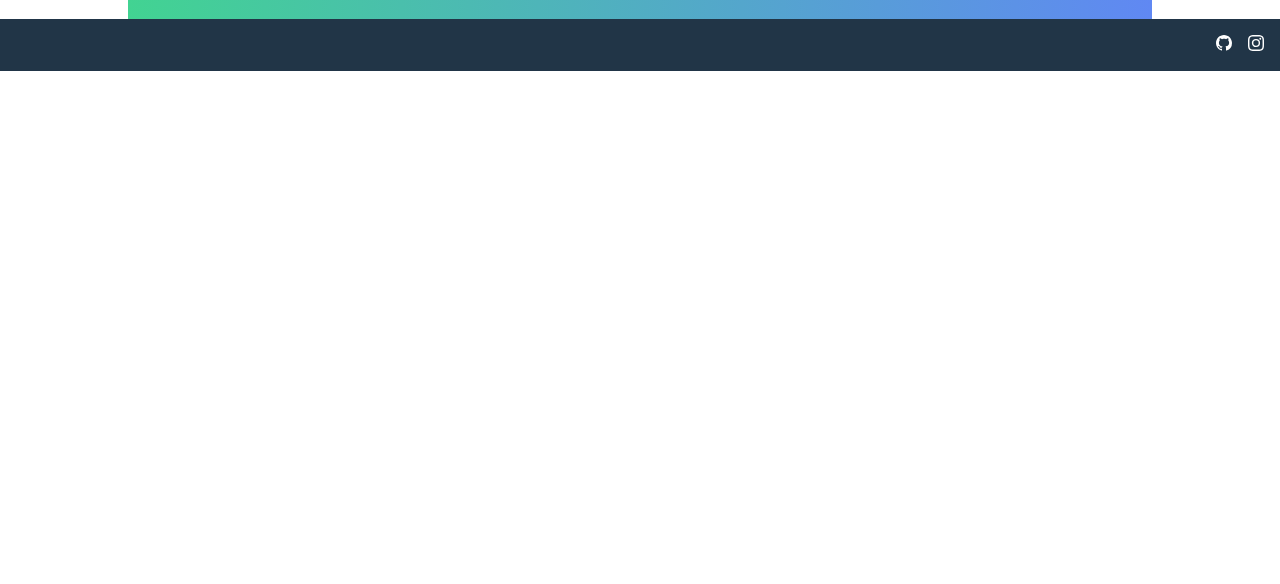
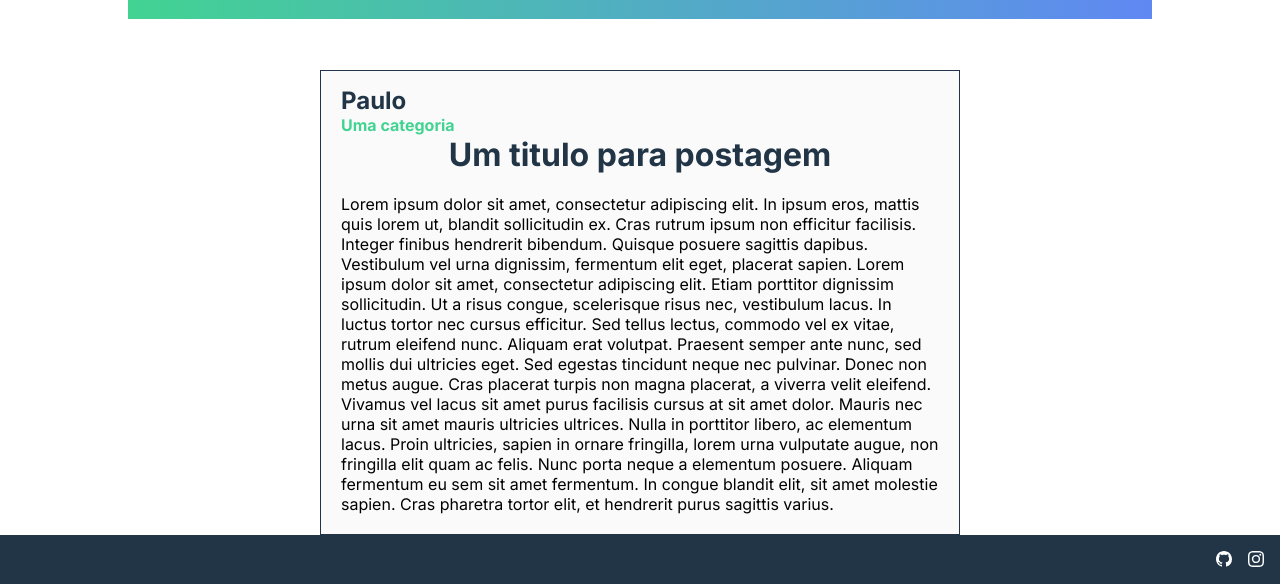
Before and after one commit to Avance-Mais/website-VUE, a Vue app: page /#/ in a window 1280 px wide. Shown: the part 952-1536 px from the top of the page. Before the commit the page ends 1023 px from the top, so only its background shows below. Built offline with nearby package versions, Linux system fonts and the light colour scheme.

Commit message:
feat: adiciona o componente de post

```diff
--- /dev/null
+++ b/src/components/PostComponent.vue
@@ -0,0 +1,64 @@
+<template>
+  <div class="post-recipiente">
+    <div class="cabeca">
+      <div class="cabeca-titulo">
+        <h2 class="name">Paulo</h2>
+        <h4 class="categoria">Uma categoria</h4>
+      </div>
+      <h1 class="titulo">Um titulo para postagem</h1>
+    </div>
+    <div class="corpo">
+      <p class="texto-post">
+        Lorem ipsum dolor sit amet, consectetur adipiscing elit. In ipsum eros,
+        mattis quis lorem ut, blandit sollicitudin ex. Cras rutrum ipsum non
+        efficitur facilisis. Integer finibus hendrerit bibendum. Quisque posuere
+        sagittis dapibus. Vestibulum vel urna dignissim, fermentum elit eget,
+        placerat sapien. Lorem ipsum dolor sit amet, consectetur adipiscing
+        elit. Etiam porttitor dignissim sollicitudin. Ut a risus congue,
+        scelerisque risus nec, vestibulum lacus. In luctus tortor nec cursus
+        efficitur. Sed tellus lectus, commodo vel ex vitae, rutrum eleifend
+        nunc. Aliquam erat volutpat. Praesent semper ante nunc, sed mollis dui
+        ultricies eget. Sed egestas tincidunt neque nec pulvinar. Donec non
+        metus augue. Cras placerat turpis non magna placerat, a viverra velit
+        eleifend. Vivamus vel lacus sit amet purus facilisis cursus at sit amet
+        dolor. Mauris nec urna sit amet mauris ultricies ultrices. Nulla in
+        porttitor libero, ac elementum lacus. Proin ultricies, sapien in ornare
+        fringilla, lorem urna vulputate augue, non fringilla elit quam ac felis.
+        Nunc porta neque a elementum posuere. Aliquam fermentum eu sem sit amet
+        fermentum. In congue blandit elit, sit amet molestie sapien. Cras
+        pharetra tortor elit, et hendrerit purus sagittis varius.
+      </p>
+    </div>
+  </div>
+</template>
+
+<style scoped>
+.post-recipiente {
+  border: solid var(--cor-escura) 1px;
+  background-color: #fafafa;
+  max-width: 80vh;
+  margin-top: 35px;
+}
+
+.cabeca-titulo {
+  margin-top: 15px;
+  margin-left: 20px;
+}
+
+.name {
+  color: var(--cor-escura);
+}
+
+.categoria {
+  color: var(--cor-primaria);
+}
+
+.titulo {
+  color: var(--cor-escura);
+  text-align: center;
+}
+
+.corpo {
+  padding: 20px;
+}
+</style>
--- a/src/views/HomeView.vue
+++ b/src/views/HomeView.vue
@@ -1,6 +1,7 @@
 <script setup>
 import HeaderComponent from "@/components/HeaderComponent.vue";
 import FooterComponent from "@/components/FooterComponent.vue";
+import PostComponent from "@/components/PostComponent.vue";
 </script>
 
 <template>
@@ -9,13 +10,18 @@ import FooterComponent from "@/components/FooterComponent.vue";
       <HeaderComponent />
     </header>
     <main class="main">
-      <img src="@/assets/fotos/background-escolar.svg" alt="Banner com material escolar" class="banner"/>
+      <img
+        src="@/assets/fotos/background-escolar.svg"
+        alt="Banner com material escolar"
+        class="banner"
+      />
       <h3>Benefícios da Avance+</h3>
       <div class="card-beneficios">
         <p>Variedade</p>
         <p>Facilidade</p>
         <p>Gratuito</p>
       </div>
+      <PostComponent />
     </main>
     <footer>
       <FooterComponent />
@@ -39,27 +45,31 @@ import FooterComponent from "@/components/FooterComponent.vue";
   gap: 1rem;
 }
 
-.banner{
+.banner {
   width: 80%;
 }
 
-.card-beneficios{
+.card-beneficios {
   display: flex;
   width: 80%;
   justify-content: space-around;
   padding: 2rem;
   color: var(--cor-clara);
   font-weight: bold;
-  background-image: linear-gradient(to right, var(--cor-primaria), var(--cor-oposta));
+  background-image: linear-gradient(
+    to right,
+    var(--cor-primaria),
+    var(--cor-oposta)
+  );
 }
 
 @media (max-width: 800px) {
-  .main{
+  .main {
     gap: 5rem;
   }
 
-  .banner{
-  width: 100%;
-}
+  .banner {
+    width: 100%;
+  }
 }
 </style>
```
